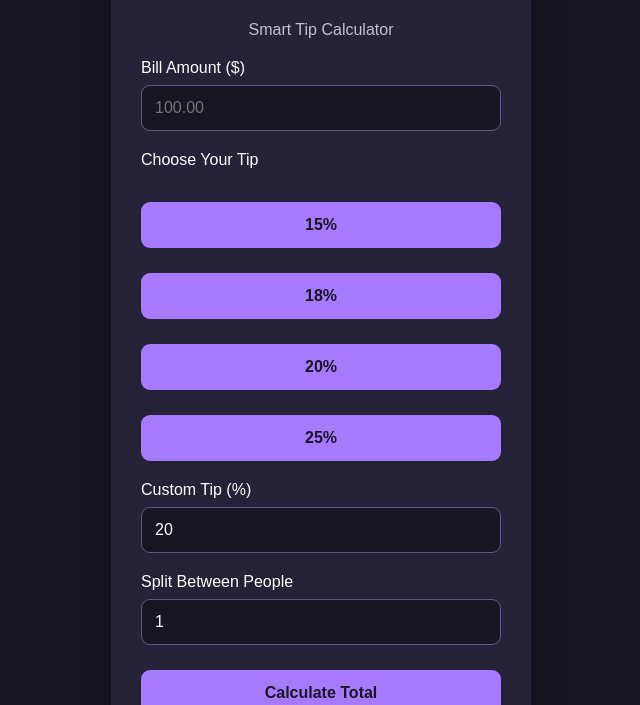
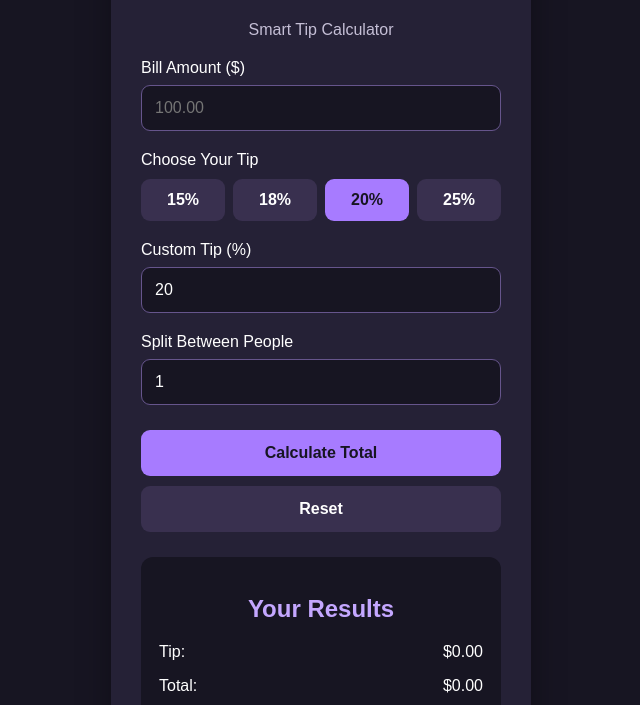
Before and after one commit to killa06h-collab/KillaCode-Portfolio, a plain HTML site: page index.html in a window 1280 px wide. Shown: the part 90-795 px from the top of the page, without its empty margins (319-959 px from the left). Drawn offline with Linux system fonts and the light colour scheme.

Commit message:
Add styles for tip options and results layout
Added styles for tip options, buttons, and results section.

```diff
--- a/style.css
+++ b/style.css
@@ -72,3 +72,51 @@ button:hover {
   text-align: center;
   line-height: 1.7;
 }
+
+.tip-options {
+  display: grid;
+  grid-template-columns: repeat(4, 1fr);
+  gap: 8px;
+  margin-top: 10px;
+}
+
+.tip-options button {
+  margin: 0;
+  padding: 12px 4px;
+  background: #39304f;
+  color: white;
+}
+
+.tip-options button.active {
+  background: #a77bff;
+  color: #171522;
+}
+
+#calculate {
+  margin-top: 25px;
+}
+
+.reset {
+  margin-top: 10px;
+  background: #39304f;
+  color: white;
+}
+
+#results {
+  margin-top: 25px;
+  padding: 18px;
+  border-radius: 12px;
+  background: #171522;
+}
+
+#results h2 {
+  color: #c4a7ff;
+  text-align: center;
+}
+
+#results p {
+  display: flex;
+  justify-content: space-between;
+  gap: 12px;
+  color: white;
+}
```
